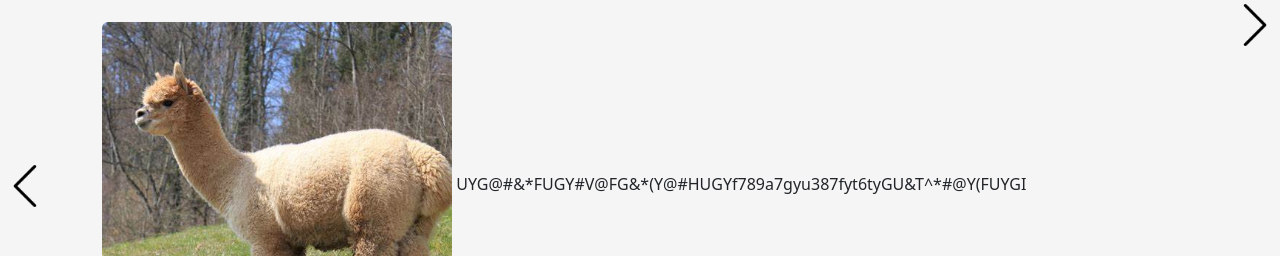
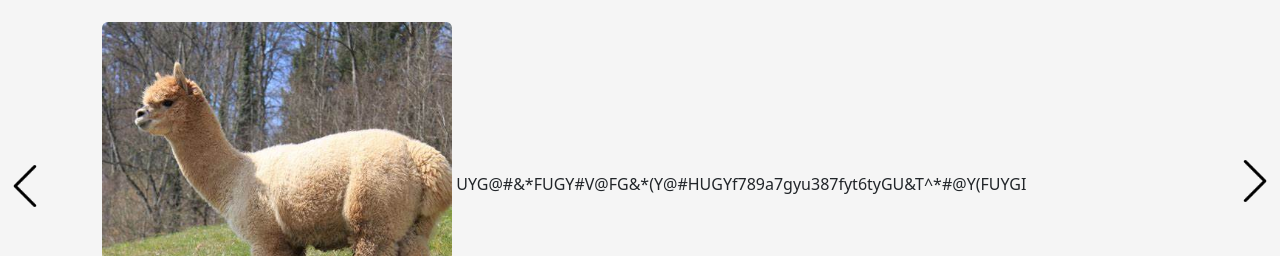
Before and after one commit to MXHML/AP_COLLAB_PRJ3, a plain HTML site: page index.html in a window 1280 px wide. Shown: the top 256 px of the page. Drawn offline with nearby package versions, Linux system fonts and the light colour scheme.

Commit message:
Moved button

```diff
--- a/index.html
+++ b/index.html
@@ -15,7 +15,7 @@
             <img id="left--btn" class="d-inline" style = 'z-index:0; height: 50px;' src="/assets/images/left.png">
             <img id="animal-image" src="/assets/images/alpaca.jpeg" style="z-index:0; margin-top:22px;" class="rounded ms-5" height="350" width="350">
             <p class="d-inline">UYG@#&*FUGY#V@FG&*(Y@#HUGYf789a7gyu387fyt6tyGU&T^*#@Y(FUYGI</p>
-            <img id="right--btn" class="d-inline" style = 'z-index:0; height: 50px; position: absolute; right: 0;' src="/assets/images/right.png">
+            <img id="right--btn" class="d-inline" style = 'z-index:0; height: 50px; position: absolute; margin-top: 22px; top: 33.5%; right: 0;' src="/assets/images/right.png">
         </div>
     </div>
 </body>
```
